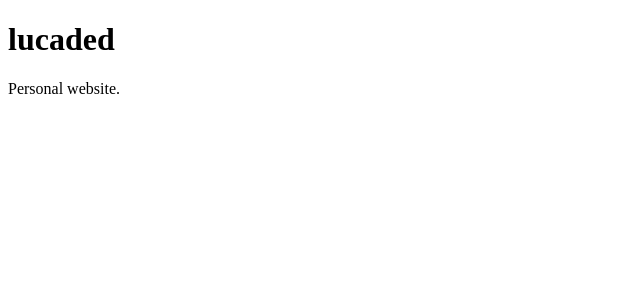
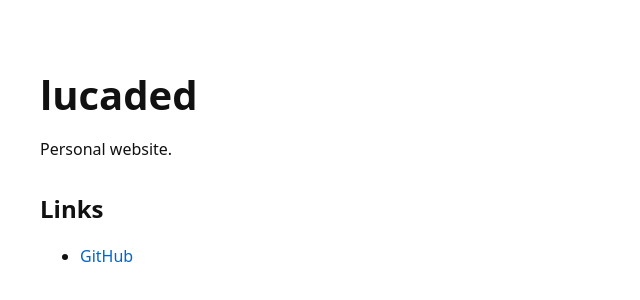
Before and after one commit to lucaded/lucaded.github.io, a plain HTML site: page index.html in a window 1280 px wide. Shown: the whole page, without its empty margins (0-640 px from the left). Drawn offline with Linux system fonts and the light colour scheme.

Commit message:
basic site layout

```diff
--- a/index.html
+++ b/index.html
@@ -3,9 +3,25 @@
 <head>
   <meta charset="UTF-8">
   <title>lucaded</title>
+  <meta name="viewport" content="width=device-width, initial-scale=1.0">
+  <link rel="stylesheet" href="styles.css">
 </head>
 <body>
-  <h1>lucaded</h1>
-  <p>Personal website.</p>
+
+  <main>
+    <h1>lucaded</h1>
+
+    <p>
+      Personal website.
+    </p>
+
+    <section>
+      <h2>Links</h2>
+      <ul>
+        <li><a href="https://github.com/lucaded">GitHub</a></li>
+      </ul>
+    </section>
+  </main>
+
 </body>
 </html>
--- /dev/null
+++ b/styles.css
@@ -0,0 +1,29 @@
+body {
+  font-family: system-ui, sans-serif;
+  background: #ffffff;
+  color: #111;
+  margin: 0;
+  padding: 40px;
+}
+
+main {
+  max-width: 700px;
+}
+
+h1 {
+  font-size: 2.5rem;
+  margin-bottom: 0.5rem;
+}
+
+h2 {
+  margin-top: 2rem;
+}
+
+a {
+  color: #0066cc;
+  text-decoration: none;
+}
+
+a:hover {
+  text-decoration: underline;
+}
```
